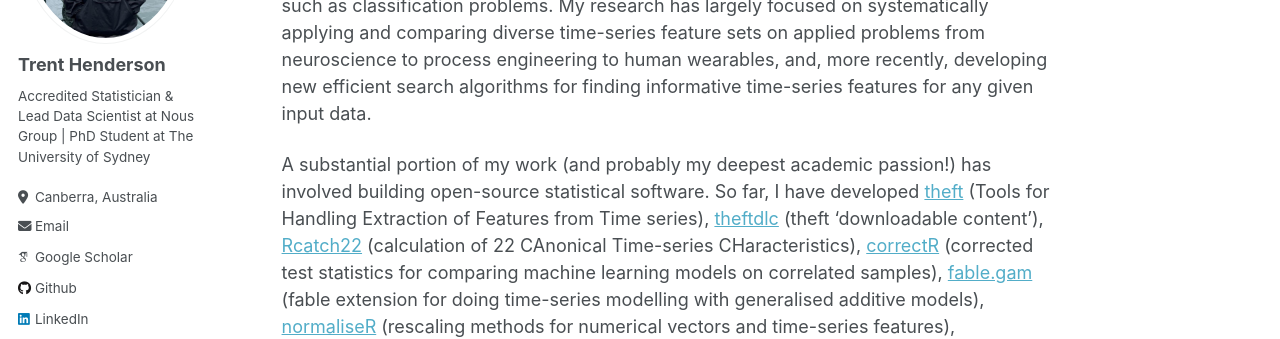
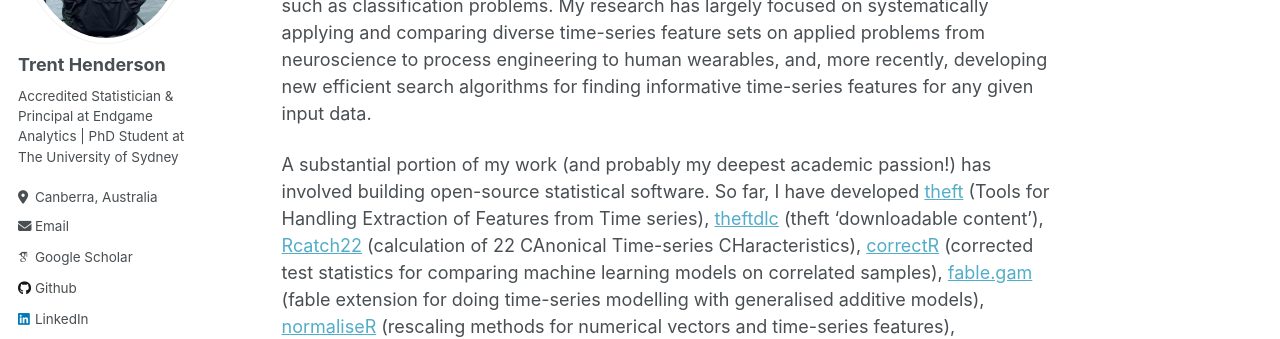
Before and after one commit to hendersontrent/hendersontrent.github.io, a Jekyll site: the page built from _pages/about.md, in a window 1280 px wide. Shown: the part 303-642 px from the top of the page. Built offline with Jekyll 4.4.1, drawn with Linux system fonts in a browser that asks for light colours; some web fonts are replaced.

Commit message:
Update _config.yml

```diff
--- a/_config.yml
+++ b/_config.yml
@@ -82,7 +82,7 @@ analytics:
 author:
   name             : "Trent Henderson"
   avatar           : "bio-photo.jpg"
-  bio              : "Accredited Statistician & Lead Data Scientist at Nous Group | PhD Student at The University of Sydney"
+  bio              : "Accredited Statistician & Principal at Endgame Analytics | PhD Student at The University of Sydney"
   location         : "Canberra, Australia"
   employer         :
   pubmed           :
```
